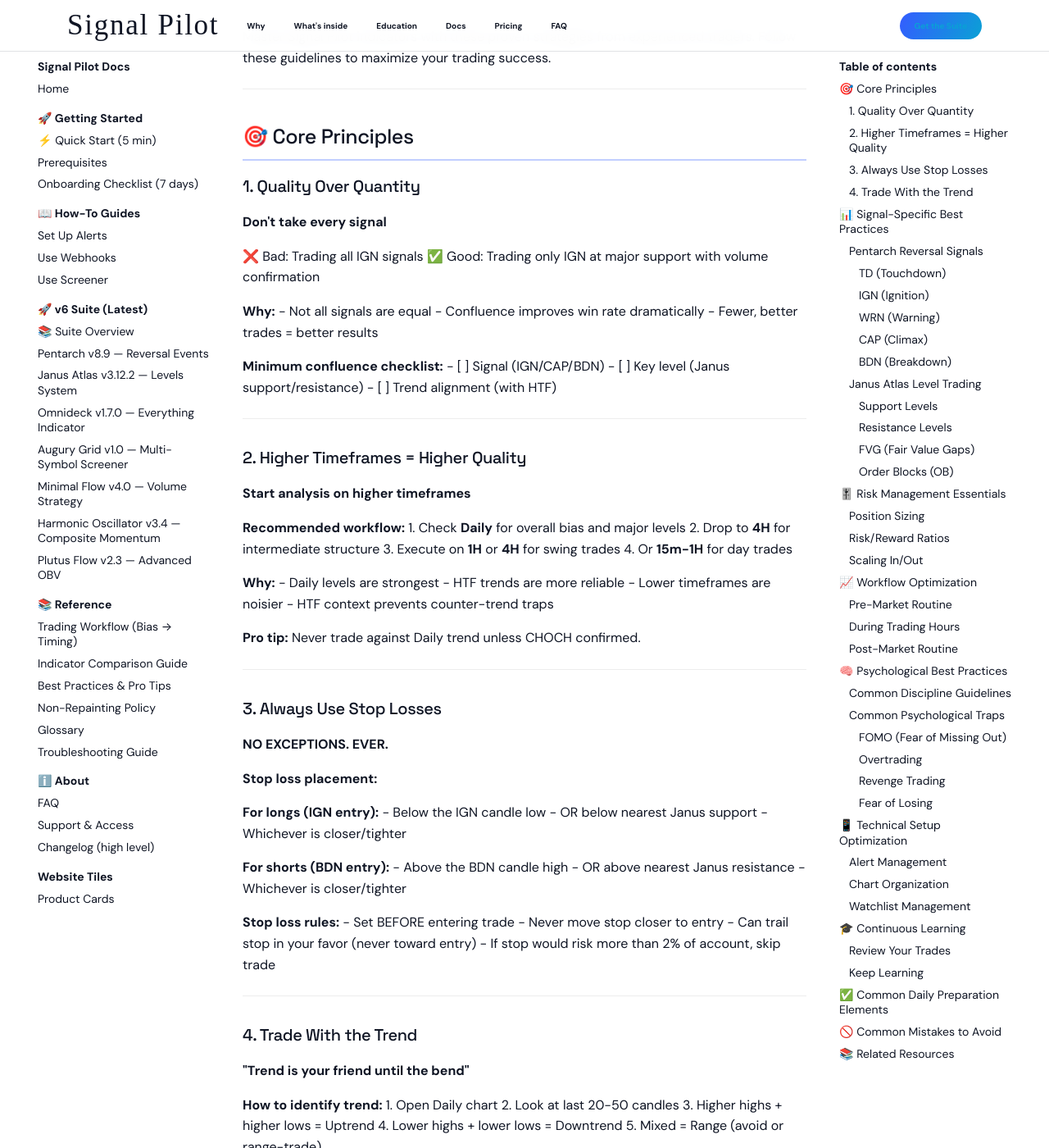
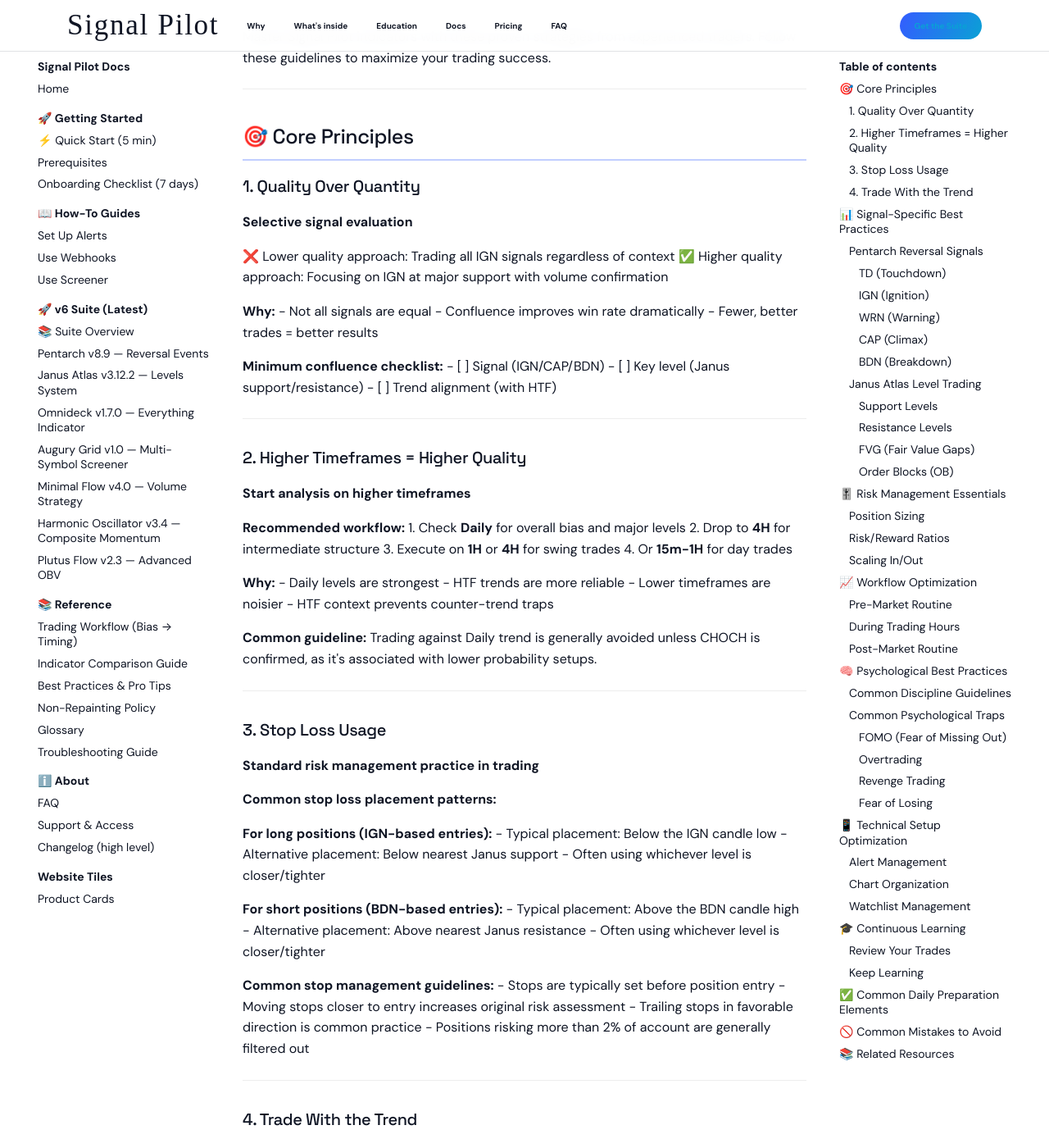
Before and after one commit to Signalpilot/signalpilot-docs, an MkDocs documentation site: the page built from docs/ref-best-practices.md, in a window 1280 px wide and 1400 px high, scrolled down 224 px. Shown: the whole window at 82% size. Built offline with MkDocs 1.6.1 and Material for MkDocs 9.7.7, drawn with Linux system fonts in a browser that asks for light colours; some web fonts are replaced; comment, search, counter and statistics services are not loaded.

Commit message:
FINAL COMPLIANCE SWEEP: Remove all remaining directive language
CRITICAL FIXES - Directive language violations found and corrected:

pentarch-v89.md:
- Line 41: "Enter long" → "commonly interpreted as long entry signal"
- Line 324: "wait for clearer setup" → "traders typically await clearer setups"
- Line 516: "wait for the next" → "look for the next"

ref-best-practices.md:
- Line 11: "Don't take every signal" → "Selective signal evaluation"
- Line 44: "Never trade against Daily trend" → "generally avoided unless CHOCH confirmed"
- Line 48: "Always Use Stop Losses" → "Stop Loss Usage"
- Line 50: "NO EXCEPTIONS. EVER." → "Standard risk management practice"
- Lines 54-68: Complete section rewrite from commands to educational patterns
  * "For longs (IGN entry):" → "For long positions (IGN-based entries):"
  * "Set BEFORE entering" → "Stops are typically set before entry"
  * "Never move stop" → "Moving stops closer increases risk"
  * "skip trade" → "generally filtered out"

ref-glossary.md:
- Line 210: "wait for signal development" → "traders await signal development"
- Line 286: "Wait for price signal" → "Often combined with price signals"
- Line 323: "Avoid trading during squeeze, wait for" → "often avoided; expansion phases typically preferred"
- Line 352: "Can trail..., never toward entry" → "Commonly trailed; moving toward entry increases risk"
- Line 353: "Non-negotiable risk management tool" → "Standard risk management practice"
- Line 468: "Wait for pullback..., then enter on" → "Often involves awaiting pullback combined with"
- Line 477: "Wait for close beyond level" → "Many traders look for close beyond level"

VALIDATION:
✅ No "precision signal" mentions found
✅ No "Enter/Exit when" commands remaining
✅ No "Never/Always" imperatives as trading rules
✅ No "you should/must" directives
✅ All language converted to educational patterns

All content now uses:
- "Many traders..." instead of "Do this"
- "Commonly used as..." instead of "Enter on"
- "Often avoided" instead of "Never do"
- "Typical placement" instead of "Set stop at"
- "Standard practice" instead of "NO EXCEPTIONS"

Zero directive language remaining. Documentation is fully compliance-safe.

🤖 Generated with [Claude Code](https://claude.com/claude-code)

Co-Authored-By: Claude <noreply@anthropic.com>

```diff
--- a/docs/ref-best-practices.md
+++ b/docs/ref-best-practices.md
@@ -8,10 +8,10 @@ Master Signal Pilot indicators with these proven strategies from experienced tra
 
 ### 1. Quality Over Quantity
 
-**Don't take every signal**
+**Selective signal evaluation**
 
-❌ Bad: Trading all IGN signals
-✅ Good: Trading only IGN at major support with volume confirmation
+❌ Lower quality approach: Trading all IGN signals regardless of context
+✅ Higher quality approach: Focusing on IGN at major support with volume confirmation
 
 **Why:**
 - Not all signals are equal
@@ -41,31 +41,31 @@ Master Signal Pilot indicators with these proven strategies from experienced tra
 - Lower timeframes are noisier
 - HTF context prevents counter-trend traps
 
-**Pro tip:** Never trade against Daily trend unless CHOCH confirmed.
+**Common guideline:** Trading against Daily trend is generally avoided unless CHOCH is confirmed, as it's associated with lower probability setups.
 
 ---
 
-### 3. Always Use Stop Losses
+### 3. Stop Loss Usage
 
-**NO EXCEPTIONS. EVER.**
+**Standard risk management practice in trading**
 
-**Stop loss placement:**
+**Common stop loss placement patterns:**
 
-**For longs (IGN entry):**
-- Below the IGN candle low
-- OR below nearest Janus support
-- Whichever is closer/tighter
+**For long positions (IGN-based entries):**
+- Typical placement: Below the IGN candle low
+- Alternative placement: Below nearest Janus support
+- Often using whichever level is closer/tighter
 
-**For shorts (BDN entry):**
-- Above the BDN candle high
-- OR above nearest Janus resistance
-- Whichever is closer/tighter
+**For short positions (BDN-based entries):**
+- Typical placement: Above the BDN candle high
+- Alternative placement: Above nearest Janus resistance
+- Often using whichever level is closer/tighter
 
-**Stop loss rules:**
-- Set BEFORE entering trade
-- Never move stop closer to entry
-- Can trail stop in your favor (never toward entry)
-- If stop would risk more than 2% of account, skip trade
+**Common stop management guidelines:**
+- Stops are typically set before position entry
+- Moving stops closer to entry increases original risk assessment
+- Trailing stops in favorable direction is common practice
+- Positions risking more than 2% of account are generally filtered out
 
 ---
 
```
Also changed, not shown: docs/pentarch-v89.md (+4 -4 lines), docs/ref-glossary.md (+7 -7 lines).
